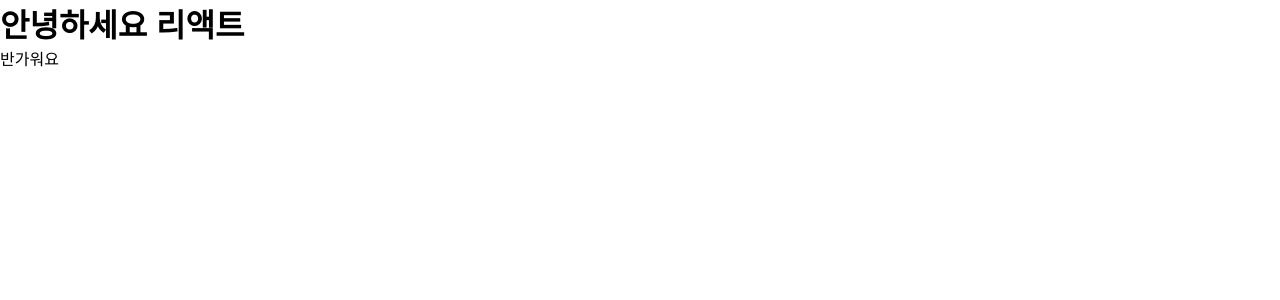
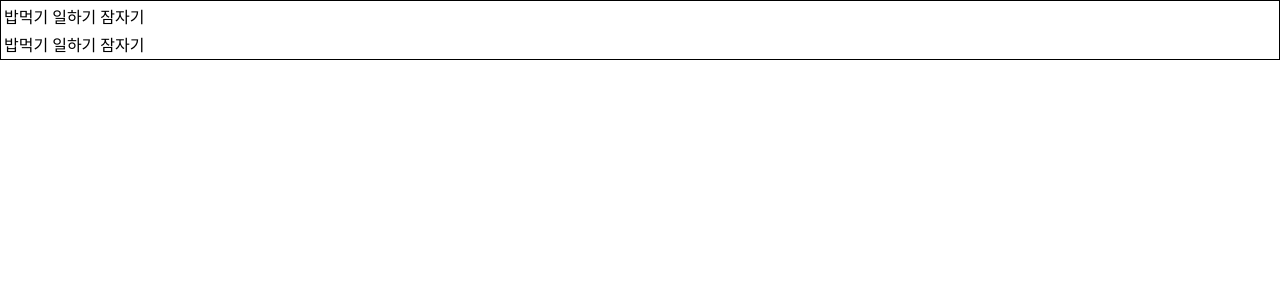
Before and after one commit to hyunwoo86/react_study, a React (Create React App) app in the folder react_study_room/: page / in a window 1280 px wide. Shown: the top 300 px of the page. Built offline with nearby package versions, Linux system fonts and the light colour scheme; the HTML template or start-up script is replaced by a standard one.

Commit message:
Fragment 사용 목적
map 에서 key 값을 넣기 위함이 필요한데, 이때 Fagrment를 이용하면 손쉽게 적용 할 수 있다.
React.Fragment key={idx}

```diff
--- a/react_study_room/src/App.js
+++ b/react_study_room/src/App.js
@@ -1,9 +1,12 @@
 import React from "react";
 import Components from "./Components";
+import "./style.css";
 
 function App() {
   return (
     <div className="App">
+      {/* <h1>안녕하세요 리액트</h1>
+      <p>반가워요</p> */}
       <Components></Components>
     </div>
   );
--- /dev/null
+++ b/react_study_room/src/Column.js
@@ -0,0 +1,17 @@
+import React from "react";
+
+const Column = (props) => {
+  const todoList = ["밥먹기", "일하기", "잠자기"];
+
+  return (
+    <>
+      {todoList.map((todo, idx) => (
+        <React.Fragment key={idx}>
+          <td>{todo}</td>
+        </React.Fragment>
+      ))}
+    </>
+  );
+};
+
+export default Column;
--- a/react_study_room/src/Components.js
+++ b/react_study_room/src/Components.js
@@ -1,11 +1,20 @@
 import React from "react";
+import Column from "./Column";
 
 const Components = () => {
   return (
-    <React.Fragment>
-      <h1>안녕하세요 리액트</h1>
-      <p>반가워요</p>
-    </React.Fragment>
+    <>
+      <table>
+        <tbody>
+          <tr>
+            <Column />
+          </tr>
+          <tr>
+            <Column />
+          </tr>
+        </tbody>
+      </table>
+    </>
   );
 };
 export default Components;
--- /dev/null
+++ b/react_study_room/src/style.css
@@ -0,0 +1,13 @@
+.App{
+    display: flex;
+    border: 1px solid black;
+    justify-content: space-between;
+}
+
+h1{
+    background-color: powderblue;
+}
+
+p{
+    background-color: pink;
+}
```
